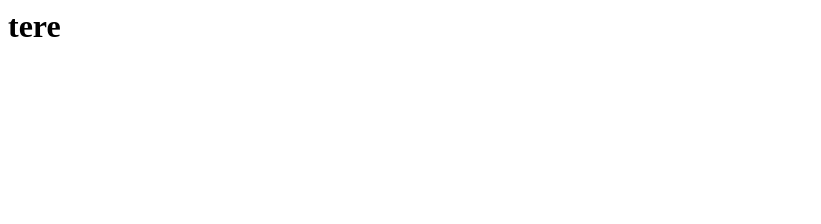
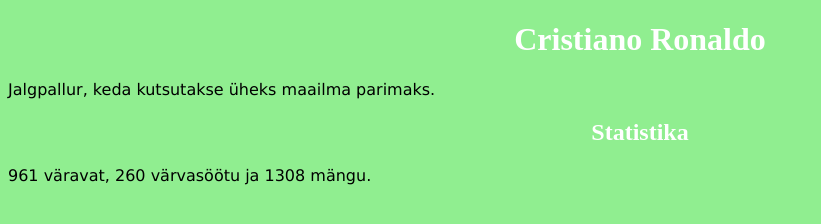
Before and after one commit to roltss/poly-kodukas, a plain HTML site: page index.html in a window 1280 px wide. Shown: the whole page, without its empty margins (0-821 px from the left). Drawn offline with Linux system fonts and the light colour scheme.

Commit message:
basic index html

```diff
--- a/index.html
+++ b/index.html
@@ -1 +1,16 @@
-<h1>tere</h1>
+<!DOCTYPE html>
+<html>
+<head>
+	<meta charset="utf-8">
+	<meta name="viewport" content="width=device-width, initial-scale=1">
+	<title>Minu koduleht</title>
+	<link rel="stylesheet" type="text/css" href="style.css">
+</head>
+<body>
+	<h1>Cristiano Ronaldo</h1>
+	<p>Jalgpallur, keda kutsutakse üheks maailma parimaks.</p>
+
+    <h2>Statistika</h2>
+    <p>961 väravat, 260 värvasöötu ja 1308 mängu.</p>
+</body>
+</html>
--- /dev/null
+++ b/style.css
@@ -0,0 +1,23 @@
+body {
+  background-color: lightgreen;
+}
+
+h1 {
+  color: white;
+  text-align: center;
+}
+
+p {
+  font-family: verdana;
+  font size: 20px;
+}
+
+h2 {
+  color: white;
+  text-align: center;
+}
+
+p {
+  font-family: verdana;
+  font size: 20px;
+}
```
